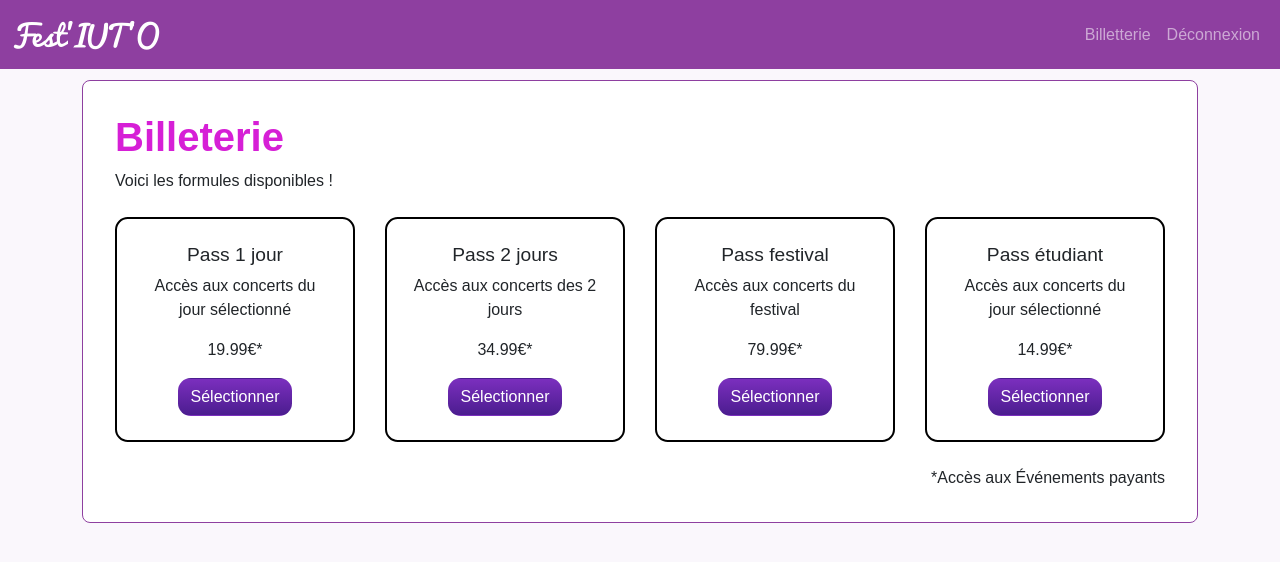
After one commit to pnhbrv/SAE_DEVALGO, a Flask app: page /billeterie/ in a window 1280 px wide. The commit adds this page. Shown: the top 562 px of the page. Run offline with Flask 3, Linux system fonts and the light colour scheme; a user stored in the database is signed in.

Commit message:
feature/billeterie , ajout à prévoir

```diff
--- a/monApp/__init__.py
+++ b/monApp/__init__.py
@@ -19,8 +19,10 @@ def create_app(config_class="config.ProductionConfig"):
     # Enregistrement des blueprints [Source : TP 4 ; TP 6 — auth_bp]
     from monApp.menu import menu_bp
     from monApp.auth import auth_bp
+    from monApp.billeterie import billeterie_bp
     app.register_blueprint(menu_bp)
     app.register_blueprint(auth_bp)
+    app.register_blueprint(billeterie_bp)
 
     # Enregistrement des commandes personnalisées [Source : TP 4]
     from .commands import register_commands
--- /dev/null
+++ b/monApp/billeterie/__init__.py
@@ -0,0 +1,5 @@
+from flask import Blueprint
+
+billeterie_bp = Blueprint('billeterie', __name__, template_folder='templates')
+
+from . import routes
--- /dev/null
+++ b/monApp/billeterie/routes.py
@@ -0,0 +1,93 @@
+# Vues de la billetterie [Source : TP 3 — render_template ; TP 4 — Blueprint ; maquettes — formules disponibles]
+from flask import flash, redirect, render_template, url_for
+from flask_login import current_user
+from . import billeterie_bp
+from monApp.models import TypeBillet
+
+# Descriptions associées aux formules de billets selon la maquette
+DESCRIPTIONS_BILLETS = {
+    "Pass 1 jour": "Accès aux concerts du jour sélectionné",
+    "Pass 2 jours": "Accès aux concerts des 2 jours",
+    "Pass tout festival": "Accès aux concerts de tout le festival",
+    "Pass étudiant": "Accès aux concerts du jour sélectionné",
+}
+
+# Données de démonstration alignées sur les types de billets de la base
+FORMULES_DEFAUT = [
+    {
+        "id_type_billet": 1,
+        "libelle": "Pass 1 jour",
+        "prix": 35.00,
+        "description": "Accès aux concerts du jour sélectionné",
+    },
+    {
+        "id_type_billet": 2,
+        "libelle": "Pass 2 jours",
+        "prix": 60.00,
+        "description": "Accès aux concerts des 2 jours",
+    },
+    {
+        "id_type_billet": 3,
+        "libelle": "Pass étudiant",
+        "prix": 25.00,
+        "description": "Accès aux concerts de tout le festival",
+    },
+    {
+        "id_type_billet": 4,
+        "libelle": "Pass tout festival",
+        "prix": 120.00,
+        "description": "Accès aux concerts de tout le festival",
+    },
+]
+
+
+@billeterie_bp.route('/billetterie/')
+@billeterie_bp.route('/billeterie/')
+def billeterie():
+    if not current_user.is_authenticated:
+        flash("Veuillez vous connecter pour accéder à la billetterie.", "danger")
+        return redirect(url_for('auth.login', next=url_for('billeterie.billeterie')))
+
+    # Récupération des types de billets en base [Source : TP 2 — requêtes SQLAlchemy]
+    types = TypeBillet.query.all()
+    if types:
+        billets = []
+        for t in types:
+            desc = DESCRIPTIONS_BILLETS.get(t.libelle, "Accès aux concerts du festival")
+            billets.append({
+                "id_type_billet": t.id_type_billet,
+                "libelle": t.libelle,
+                "prix": float(t.prix),
+                "description": desc,
+            })
+    else:
+        billets = FORMULES_DEFAUT
+
+    return render_template("billeterie.html", title="Billeterie", billets=billets)
+
+
+@billeterie_bp.route('/billeterie/selection/<int:id_type_billet>/')
+def selectionner(id_type_billet):
+    if not current_user.is_authenticated:
+        flash("Veuillez vous connecter pour réserver votre billet.", "danger")
+        return redirect(url_for(
+            'auth.login',
+            next=url_for('billeterie.selectionner', id_type_billet=id_type_billet),
+        ))
+
+    types = TypeBillet.query.all()
+    if types:
+        billet = next((type_billet for type_billet in types
+                       if type_billet.id_type_billet == id_type_billet), None)
+        nom_billet = billet.libelle if billet else None
+    else:
+        billet = next((formule for formule in FORMULES_DEFAUT
+                       if formule["id_type_billet"] == id_type_billet), None)
+        nom_billet = billet["libelle"] if billet else None
+
+    if nom_billet is None:
+        flash("Ce billet n'est pas disponible.", "danger")
+        return redirect(url_for('billeterie.billeterie'))
+
+    flash(f"Vous avez sélectionné : {nom_billet}.", "succes")
+    return redirect(url_for('billeterie.billeterie'))
--- /dev/null
+++ b/monApp/billeterie/templates/billeterie.html
@@ -0,0 +1,26 @@
+{% extends "base.html" %}
+{# Page de billetterie [Source : maquette billetterie — formules disponibles, pass et tarifs] #}
+
+{% block main %}
+<div class="carte-festiuto billeterie-page">
+    <header class="billeterie-entete mb-4">
+        <h1 class="titre-festiuto billeterie-titre">Billeterie</h1>
+        <p class="billeterie-sous-titre">Voici les formules disponibles !</p>
+    </header>
+
+    <div class="d-flex justify-content-center justify-content-lg-between align-items-stretch flex-wrap gap-4 mb-4">
+        {% for billet in billets %}
+        <article class="carte-choix carte-billet">
+            <h2 class="carte-billet-nom">{{ billet.libelle }}</h2>
+            <p class="carte-billet-description">{{ billet.description }}</p>
+            <p class="carte-billet-prix">{{ "%.2f"|format(billet.prix) }}€*</p>
+            <a href="{{ url_for('billeterie.selectionner', id_type_billet=billet.id_type_billet) }}" class="btn btn-festiuto btn-billet">Sélectionner</a>
+        </article>
+        {% endfor %}
+    </div>
+
+    <footer class="d-flex justify-content-end mt-4">
+        <span class="note-billeterie">*Accès aux Événements payants</span>
+    </footer>
+</div>
+{% endblock %}
--- a/monApp/templates/base.html
+++ b/monApp/templates/base.html
@@ -17,6 +17,7 @@
                 <a class="navbar-brand logo-festiuto" href="{{ url_for('menu.index') }}">Fest'IUT'O</a>
                 <ul class="navbar-nav ms-auto">
                     {% if current_user.is_authenticated %}
+                    <li class="nav-item"><a class="nav-link" href="{{ url_for('billeterie.billeterie') }}">Billetterie</a></li>
                     <li class="nav-item"><a class="nav-link" href="{{ url_for('auth.logout') }}">Déconnexion</a></li>
                     {% else %}
                     <li class="nav-item"><a class="nav-link" href="{{ url_for('auth.compte') }}">Connexion</a></li>
```
Also changed, not shown: tests/functional/test_route_billeterie.py (added, +101 -0 lines).
